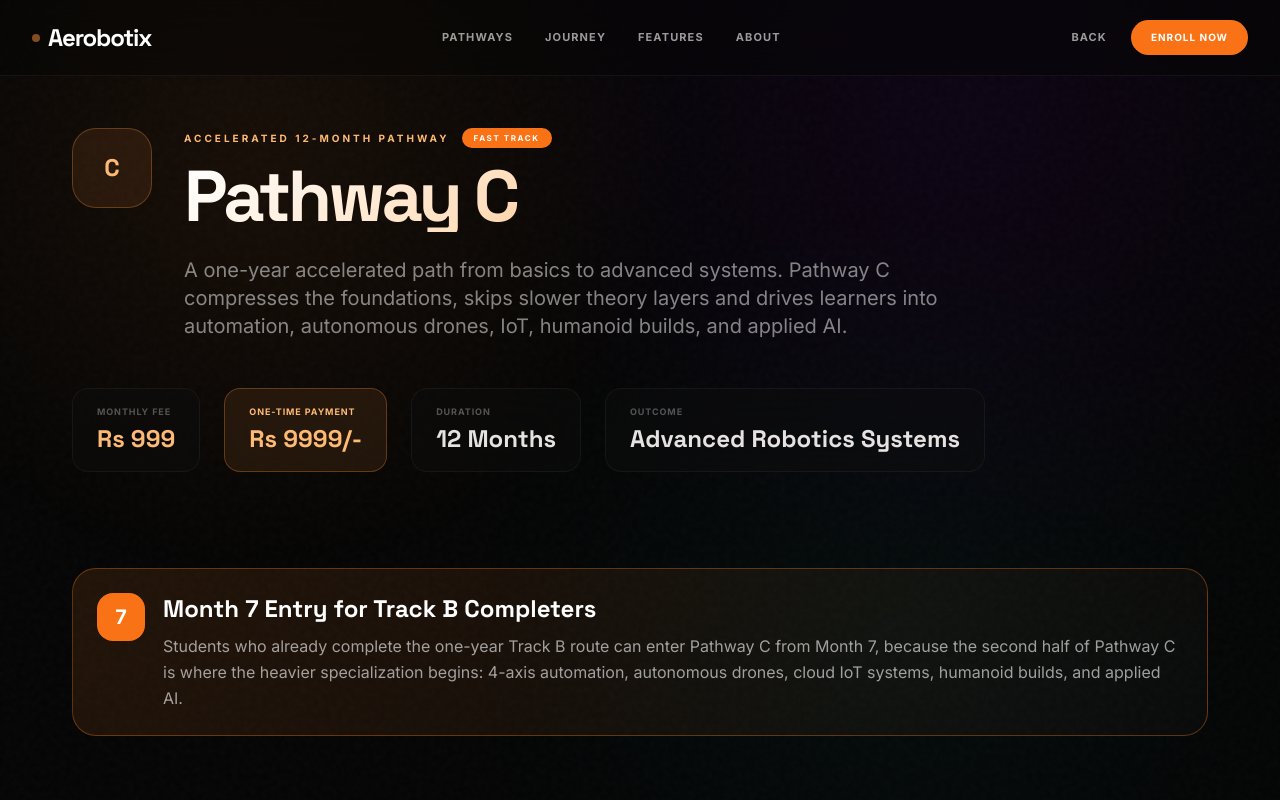
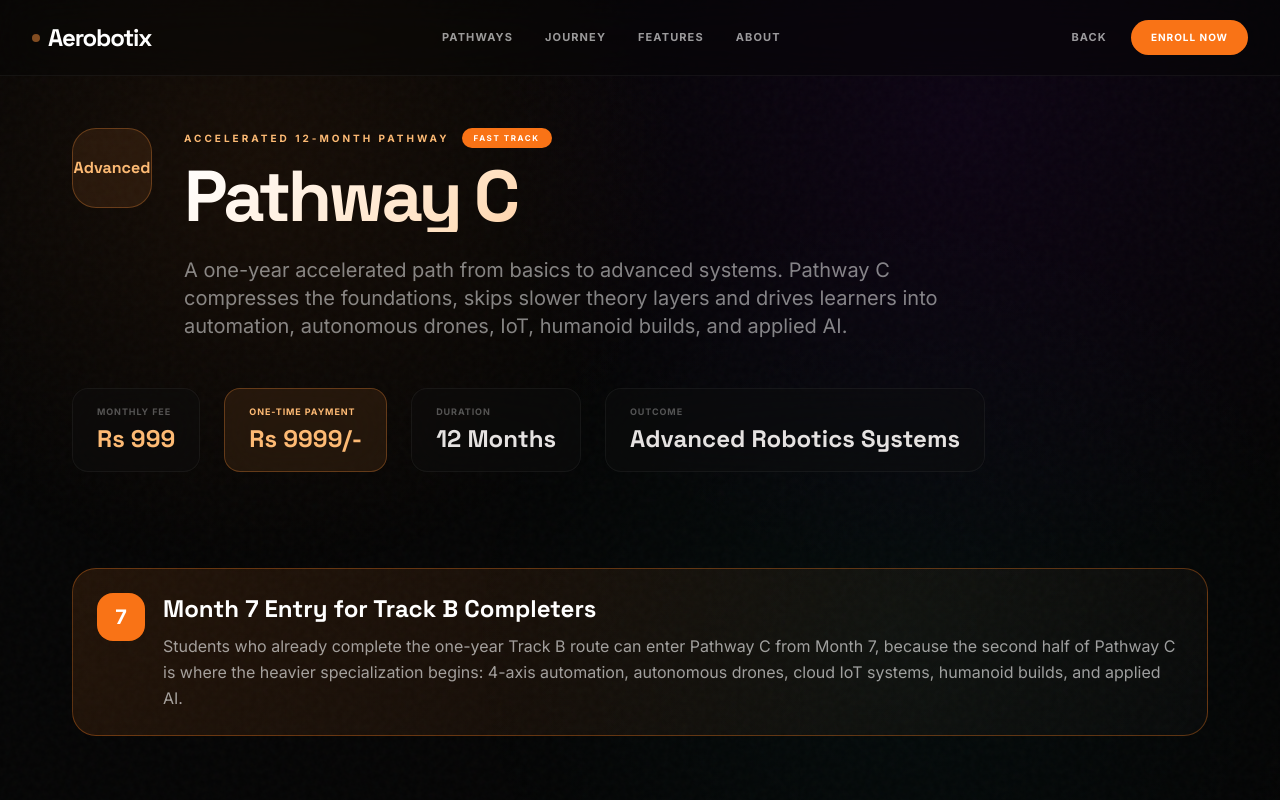
Before and after one commit to indrajitchiring/aerobotix-site, a plain HTML site: page pathway-c.html in a window 1280 px wide. Shown: the top 800 px of the page. Drawn offline with nearby package versions, Linux system fonts and the light colour scheme.

Commit message:
Update Pathway C badge label

```diff
--- a/pathway-c.html
+++ b/pathway-c.html
@@ -119,7 +119,7 @@
 <main class="relative z-10 pt-32 pb-20">
   <section class="max-w-[1200px] mx-auto px-6 md:px-8 mb-24">
     <div class="flex flex-col md:flex-row items-start gap-8 mb-12">
-      <div class="w-20 h-20 rounded-3xl border border-orange-400/30 bg-orange-400/10 flex items-center justify-center text-2xl font-headline font-bold text-orange-300">C</div>
+      <div class="w-20 h-20 rounded-3xl border border-orange-400/30 bg-orange-400/10 flex items-center justify-center text-sm md:text-base text-center leading-tight px-2 font-headline font-bold text-orange-300">Advanced</div>
       <div>
         <div class="flex items-center gap-3 mb-3 flex-wrap">
           <span class="text-[10px] font-bold tracking-[0.3em] uppercase text-orange-300 block">Accelerated 12-Month Pathway</span>
```
